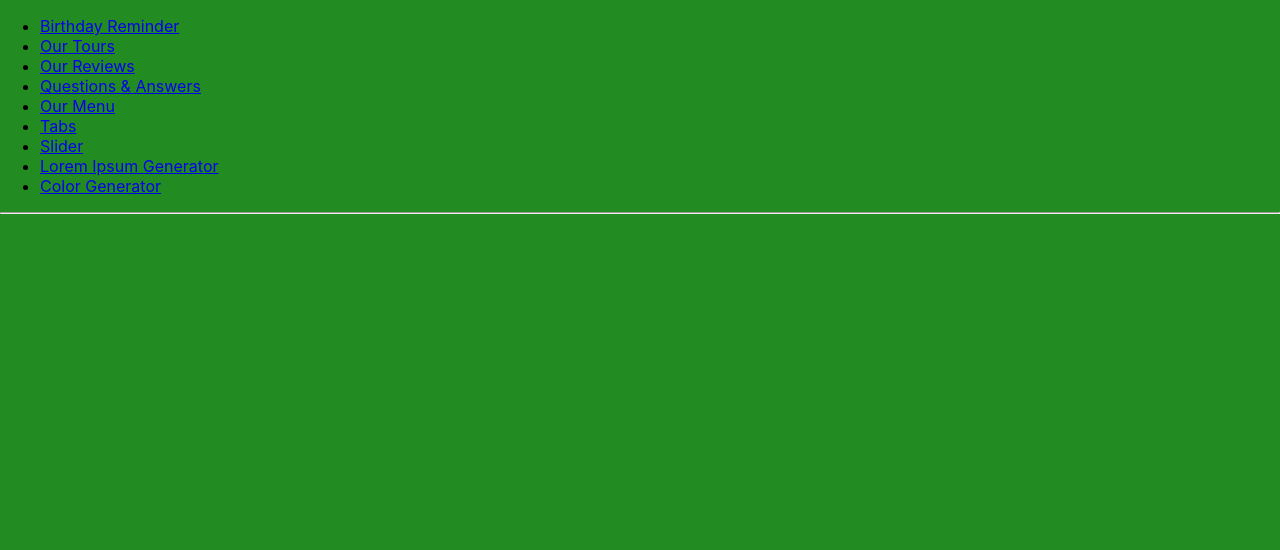
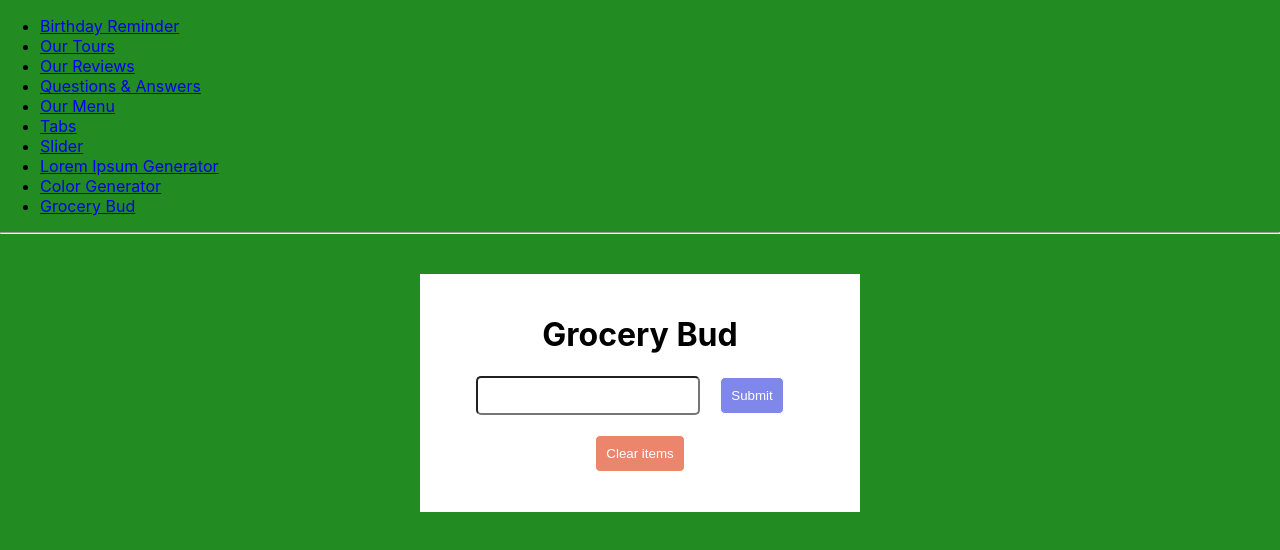
Before and after one commit to ramyamahi/React-Projects, a React (Create React App) app: page /GroceryBud in a window 1280 px wide. Shown: the top 550 px of the page. Built offline with nearby package versions, Linux system fonts and the light colour scheme.

Commit message:
Grocery bud project

```diff
--- a/src/App.js
+++ b/src/App.js
@@ -10,6 +10,7 @@ import TabsMain from "./Projects/6-tabs/TabsMain";
 import SliderMain from "./Projects/7-slider/SliderMain";
 import LoremIpsumGenerator from "./Projects/8-loremipsum-generator/LoremIpsumGenerator";
 import ColorGenerator from "./Projects/9-color-generator/ColorGenerator";
+import GroceryBud from "./Projects/10-grocery-bud/GroceryBud";
 
 class App extends Component {
   state = {
@@ -47,6 +48,9 @@ class App extends Component {
             <li>
               <NavLink to="/ColorGenerator">Color Generator</NavLink>
             </li>
+            <li>
+              <NavLink to="/GroceryBud">Grocery Bud</NavLink>
+            </li>
           </ul>
           <hr/>
           <Switch>
@@ -60,6 +64,7 @@ class App extends Component {
             <Route exact path="/SliderMain" component={SliderMain} />
             <Route exact path="/LoremIpsumGenerator" component={LoremIpsumGenerator} />
             <Route exact path="/ColorGenerator" component={ColorGenerator} />
+            <Route exact path="/GroceryBud" component={GroceryBud} />
           </Switch>
         </div>
       </Router>
--- /dev/null
+++ b/src/Projects/10-grocery-bud/Alert.js
@@ -0,0 +1,19 @@
+import React,{ useEffect } from 'react';
+
+const Alert = ({type, msg, removeAlert,list}) => {
+
+    useEffect(() => {
+        const timeout = setTimeout(() => {
+            removeAlert();
+        }, 3000)
+        return () => clearTimeout(timeout);
+    }, [list])
+
+    return (
+        <p className={` type-${type}`}>
+            {msg}
+        </p>
+    )
+}
+
+export default Alert;
--- /dev/null
+++ b/src/Projects/10-grocery-bud/GroceryBud.css
@@ -0,0 +1,68 @@
+.type-success {
+  color: green;
+}
+
+.type-danger {
+  color: red;
+}
+
+.grocery-container {
+  width: 400px;
+  margin: 40px auto;
+  padding: 20px;
+  background-color: #fff;
+  text-align: center;
+}
+
+.grocery-input {
+  width: 200px;
+  padding: 10px;
+  border-radius: 5px;
+}
+
+.grocery-button {
+  background-color: #8087eb;
+  color: #fff;
+  cursor: pointer;
+  padding: 10px;
+  border-radius: 5px;
+  border: 1px solid white;
+  margin: 0 20px;
+}
+
+.clear-button {
+  background-color: #eb866d;
+  color: #fff;
+  cursor: pointer;
+  padding: 10px;
+  border-radius: 5px;
+  border: 1px solid white;
+  margin: 20px;
+}
+
+.list-container {
+  display: flex;
+  align-items: center;
+}
+
+.grocery-title {
+  width: 50%;
+}
+
+.edit-btn,
+.delete-btn {
+  background-color: #fff;
+  cursor: pointer;
+  padding: 10px;
+  border-radius: 5px;
+  border: 1px solid white;
+  margin: 10px 0;
+}
+
+.edit-btn {
+  color: #008000;
+}
+
+.delete-btn {
+  color: #ff0000;
+}
--- /dev/null
+++ b/src/Projects/10-grocery-bud/GroceryBud.js
@@ -0,0 +1,91 @@
+import React, { useState, useEffect } from 'react';
+import List from './List';
+import Alert from './Alert';
+import './GroceryBud.css';
+
+const getLocalStorage = () => {
+    let list = localStorage.getItem('list')
+    if(list) {
+        return JSON.parse(localStorage.getItem('list'))
+    }
+    else {
+        return []
+    }
+}
+
+function GroceryBud(){
+    const [ name,setName ]  = useState('');
+    const [ list, setList ] = useState(getLocalStorage());
+    const [ alert, setAlert ] = useState({show: false, msg: '', type: ''});
+    const [ isEditing, setIsEditing ] = useState(false);
+    const [ EditID, setEditID ] = useState(null);
+
+    const handleSubmit = (e) => {
+        e.preventDefault();
+        if(!name) {
+            showAlert(true, 'please enter the item', 'danger');
+        }
+        else if( name && isEditing) {
+            setList(list.map((item) => {
+                if(item.id === EditID) {
+                    return {...item, title: name}
+                }
+                return item
+            }))
+            setName('');
+            setEditID(null);
+            setIsEditing(false);
+            showAlert(true, 'Value changed', 'success');
+        }
+        else {
+            showAlert(true, 'Item added to the list', 'success');
+            const newItem = {id: new Date().getTime().toString(), title: name};
+            setList([...list,newItem]);
+            setName('');
+        }
+    }
+
+    const showAlert = (show=false, msg='', type= '') => {
+        setAlert({show, msg, type});
+    }
+
+    const clearItems = () => {
+        showAlert(true,'Empty list', 'danger')
+        setList([])
+    }
+
+    const removeItem = (id) => {
+        showAlert(true, 'Item deleted', 'danger')
+        setList(list.filter((item) =>  item.id !== id ))
+    }
+
+    const editItem = (id) => {
+        const specificItem = list.find((item) => item.id === id)
+        setIsEditing(true)
+        setEditID(id)
+        setName(specificItem.title)
+    }
+
+    useEffect(() => {
+        localStorage.setItem('list', JSON.stringify(list))
+    },[list])
+
+    return (
+        <div className="grocery-container">
+            <h1>Grocery Bud</h1>
+            {alert.show && <Alert {...alert} removeAlert={showAlert} list={list}/>}
+            <form onSubmit={handleSubmit}>
+                <input type="text" value={name} onChange={(e) => {setName(e.target.value)}} className="grocery-input" />
+                <button type="submit" className="grocery-button">{isEditing? 'Edit' : 'Submit'}</button>
+            </form>
+            {(list.length > 0) &&
+                <div>
+                    <List items = {list} removeItem={removeItem} editItem={editItem}/>
+                </div>
+            }
+            <button onClick={clearItems} className="clear-button">Clear items</button>
+        </div>
+    )
+}
+
+export default GroceryBud;
--- /dev/null
+++ b/src/Projects/10-grocery-bud/List.js
@@ -0,0 +1,21 @@
+import React from 'react';
+import { FaEdit,FaTrash } from 'react-icons/fa';
+
+const List = ({items, removeItem, editItem}) => {
+    return (
+        <div>
+            {items.map((item) => {
+                const { id, title } = item;
+                return (
+                    <div className="list-container">
+                        <p className="grocery-title">{title}</p>
+                        <button type="button"  onClick={() => editItem(id)} className="edit-btn"><FaEdit /></button>
+                        <button type="button" onClick={() => removeItem(id)} className="delete-btn"><FaTrash /></button>
+                    </div>
+                )
+            })}
+        </div>
+    )
+}
+
+export default List;
```
